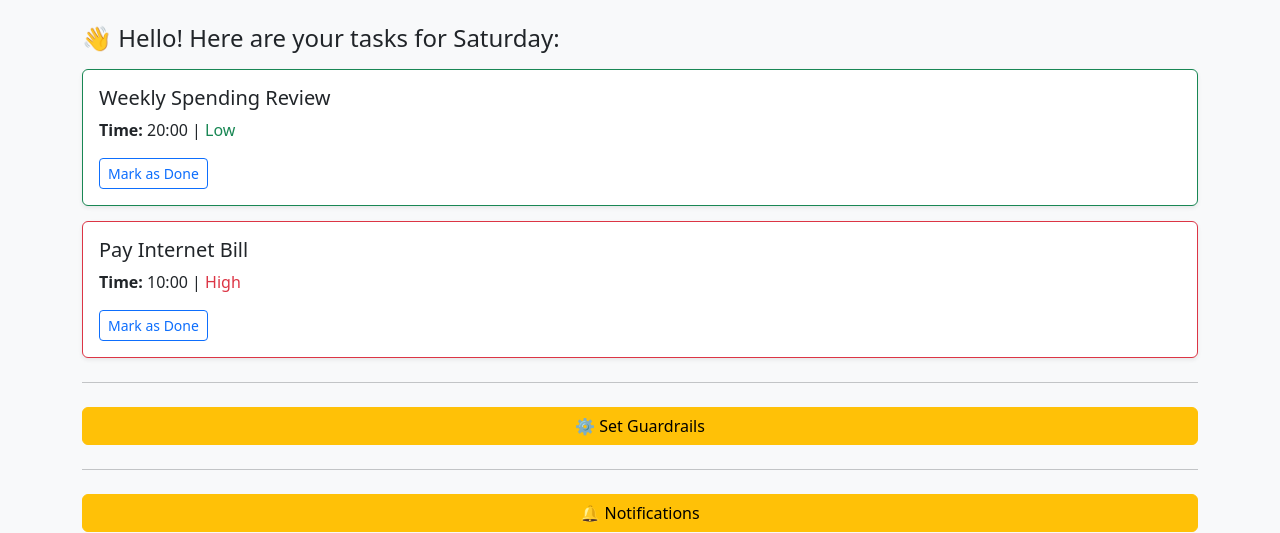
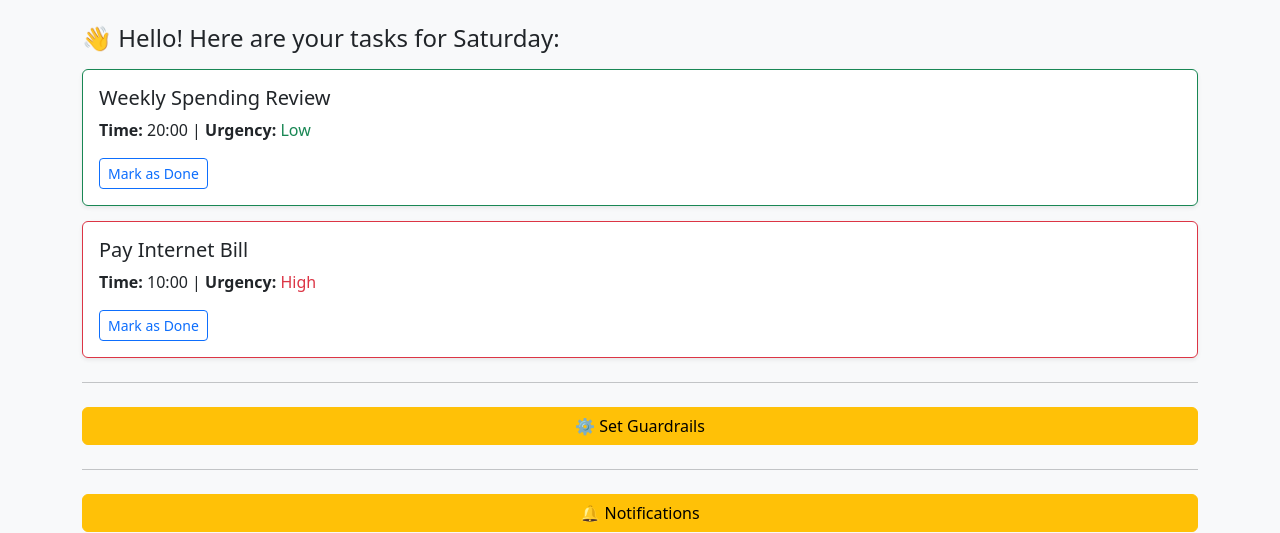
Before and after one commit to klsahin/AIcess, a Flask app: page / in a window 1280 px wide. Shown: the top 533 px of the page. Run offline with Flask 3, Linux system fonts and the light colour scheme.

Commit message:
Update dashboard.html

```diff
--- a/templates/dashboard.html
+++ b/templates/dashboard.html
@@ -31,6 +31,7 @@
         <h5 class="card-title">{{ reminder.title }}</h5>
         <p class="card-text">
           <strong>Time:</strong> {{ reminder.time }} |
+          <strong>Urgency:</strong>
           <span class="{% if reminder.urgency == 'high' %}text-danger{% elif reminder.urgency == 'low' %}text-success{% else %}text-dark{% endif %}">
             {{ reminder.urgency|capitalize }}
           </span>
```
